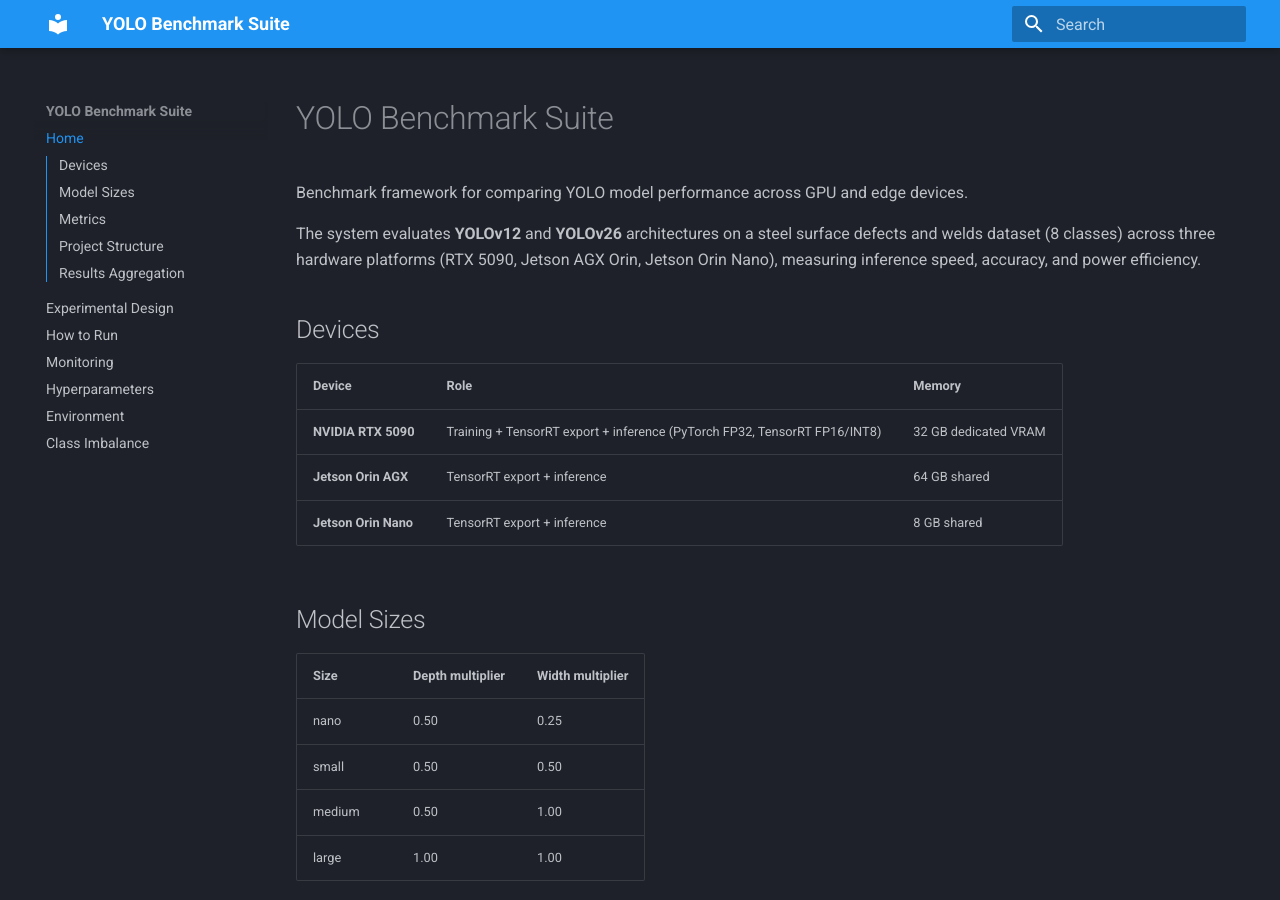
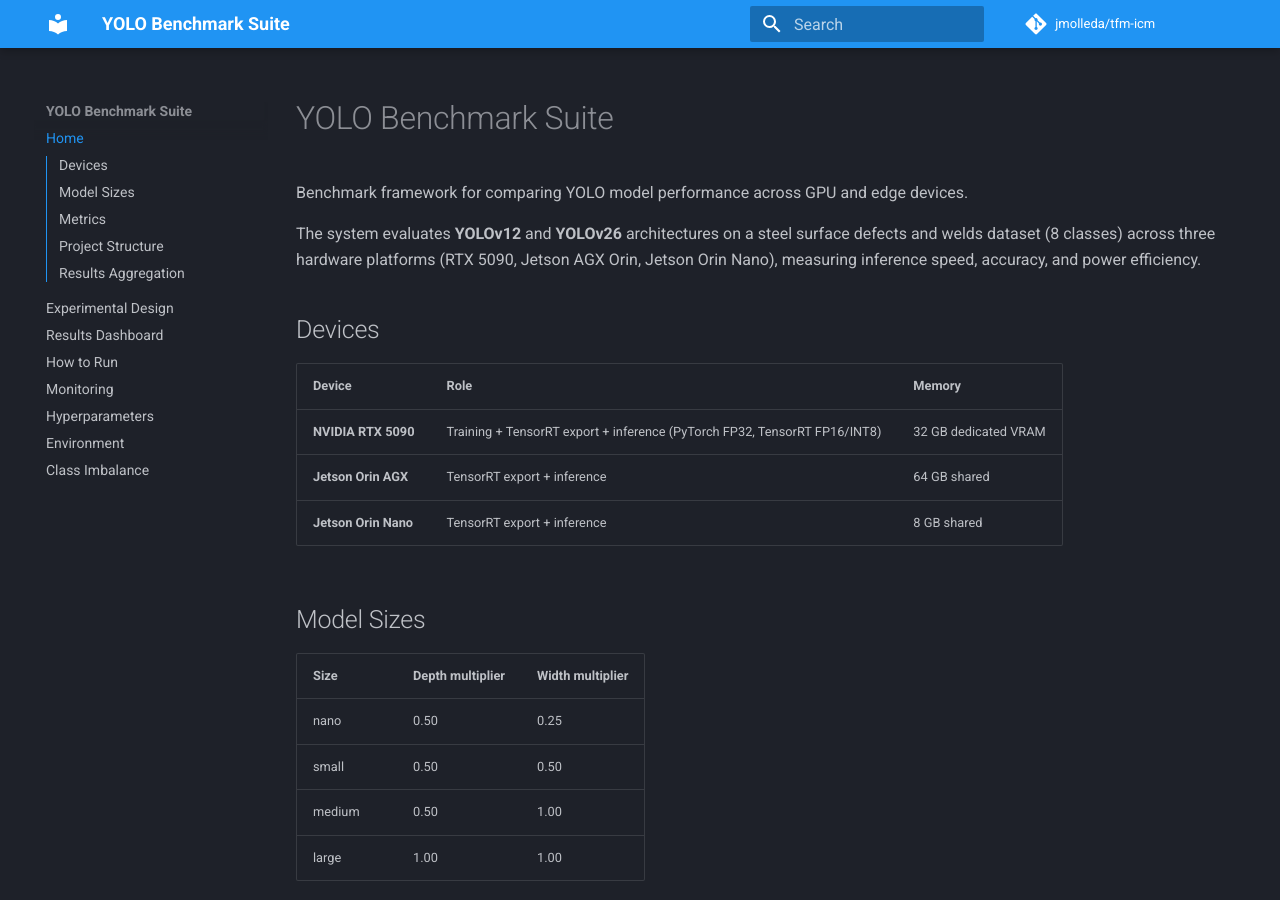
Before and after one commit to jmolleda/yolo-v12v26-seg-edge, an MkDocs documentation site: the page built from docs/index.md, in a window 1280 px wide and 900 px high. Built offline with MkDocs 1.6.1 and Material for MkDocs 9.7.7, drawn with Linux system fonts in a browser that asks for light colours; comment, search, counter and statistics services are not loaded.

Commit message:
Add GitHub Pages deployment for docs and results dashboard
- GitHub Actions workflow auto-deploys mkdocs on push to main
- Dashboard page embeds results_dashboard.html via iframe
- Un-ignore results_dashboard.html for committing
- Add repo_url and site_url to mkdocs config

```diff
--- a/mkdocs.yml
+++ b/mkdocs.yml
@@ -1,6 +1,8 @@
 site_name: YOLO Benchmark Suite
 site_description: Benchmark framework for comparing YOLO model performance across GPU and edge devices
-repo_name: BenchMarks
+site_url: https://jmolleda.github.io/tfm-icm/
+repo_url: https://github.com/jmolleda/tfm-icm
+repo_name: jmolleda/tfm-icm
 
 theme:
   name: material
@@ -17,6 +19,7 @@
 nav:
   - Home: index.md
   - Experimental Design: experiments.md
+  - Results Dashboard: dashboard.md
   - How to Run: execution.md
   - Monitoring: monitoring.md
   - Hyperparameters: hyperparameters.md
```
Also changed, not shown: docs/dashboard.md (added, +7 -0 lines), 2 other files.
